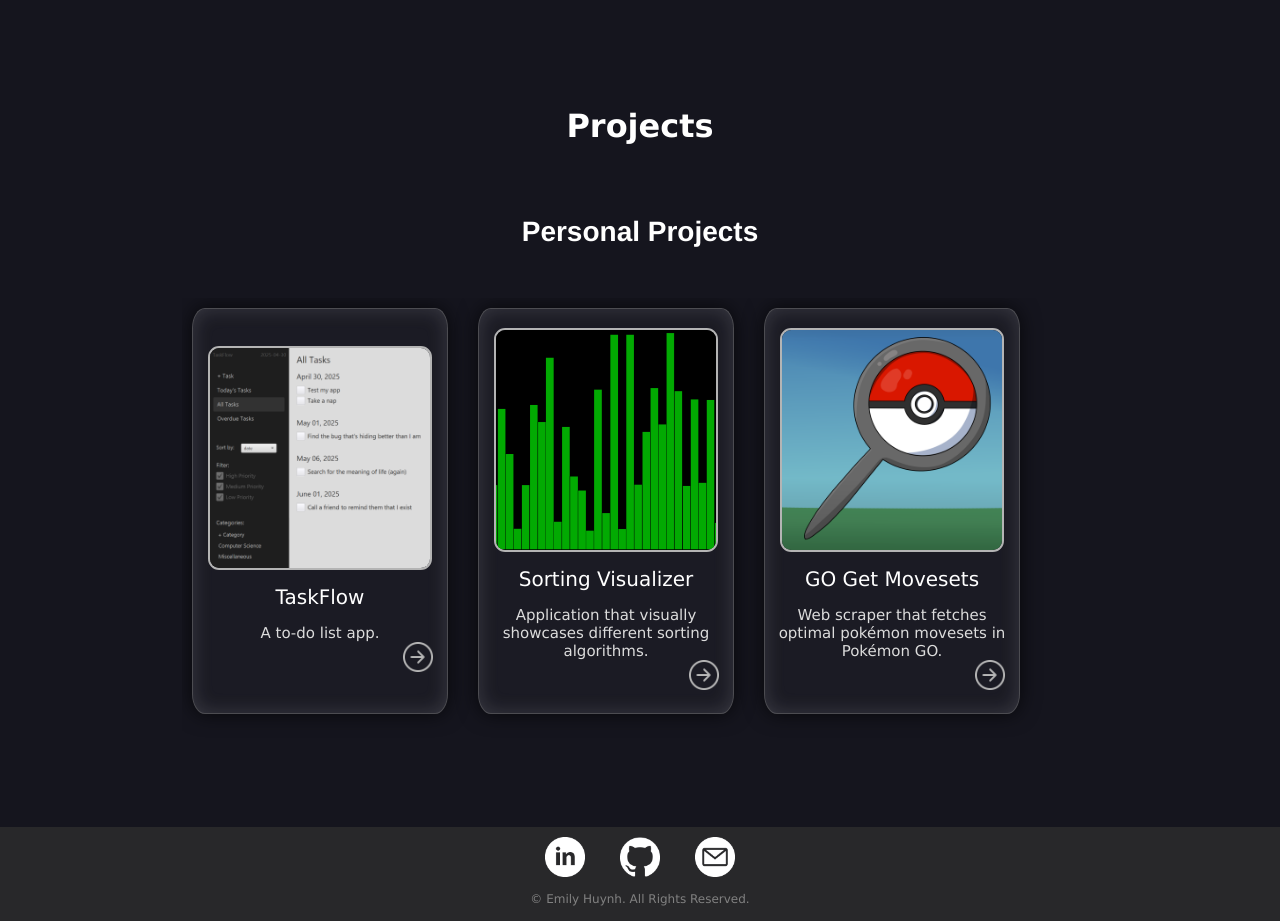
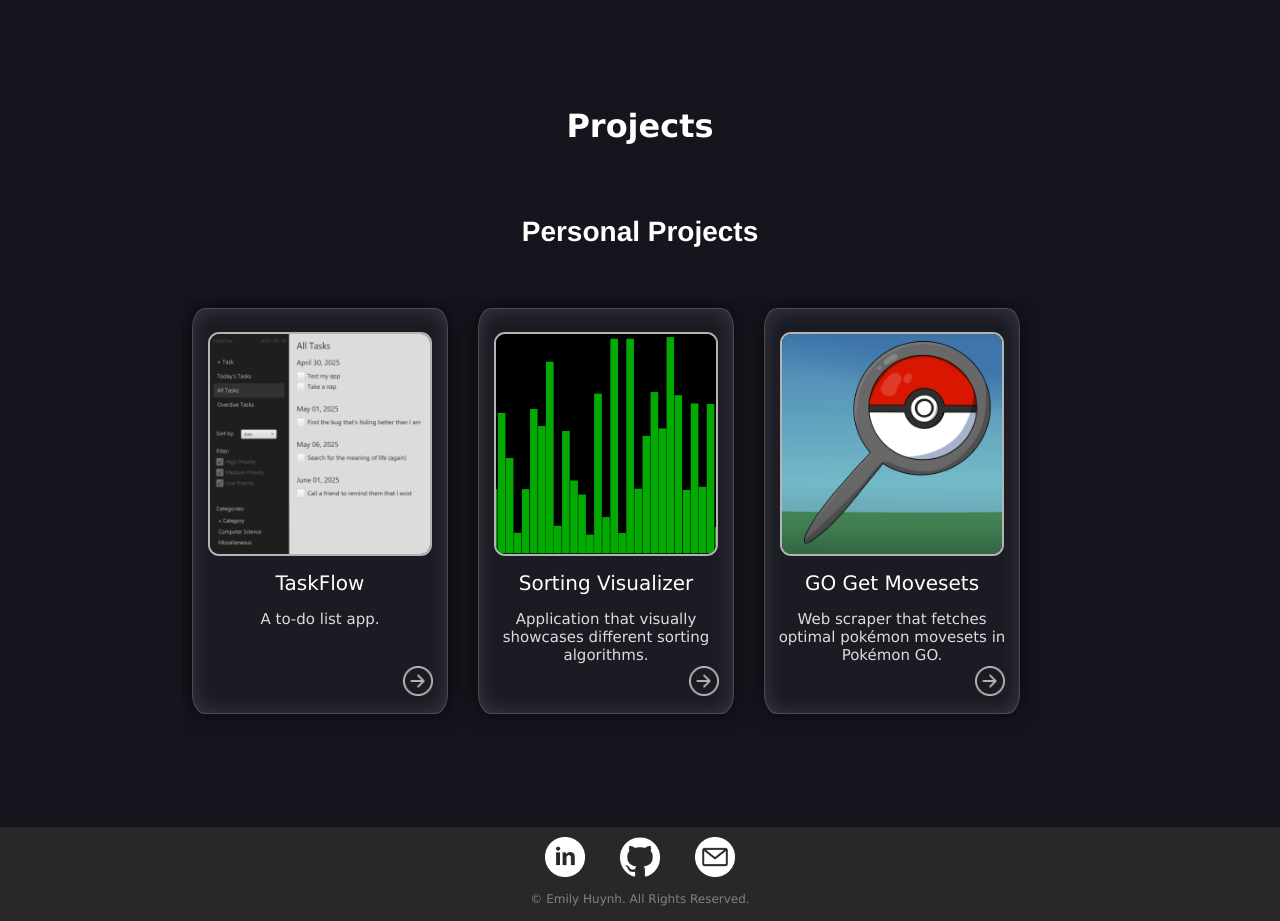
Before and after one commit to emiHuy/emiHuy.github.io, a plain HTML site: page index.html in a window 1280 px wide. Shown: the part 1656-2577 px from the top of the page. Drawn offline with Linux system fonts and the light colour scheme.

Commit message:
Update styles.css

```diff
--- a/styles.css
+++ b/styles.css
@@ -17,6 +17,7 @@ body {
     margin: 0;
 }
 
+/* Header and Navbar */
 .header {
     top: 10px;
     position: sticky;
@@ -63,6 +64,7 @@ body {
     animation: gradient 0.02s ease-in-out both;
 }
 
+/* Home Section */
 .home {
     height: 100vh;
     display: flex;
@@ -168,6 +170,7 @@ body {
     padding: 8px;
 }
 
+/* About Section */
 .about {
     height: auto;
     display: flex;
@@ -242,6 +245,7 @@ body {
     color: white;
 }
 
+/* Projects Section */
 .projects {
     height: auto;
     display: flex;
@@ -351,12 +355,14 @@ body {
     font-size: 15px;
     text-align: center;
     font-family: verdana, sans-serif;
+    height: 46px;
 }
 
 .arrow {
     margin-left: 195px;
     width: 30px;
     height: 30px;
+    translate: 0 10px;
     scale: 1;
     filter: brightness(0) saturate(100%) invert(36%) saturate(0) brightness(200%);
     transition: scale 0.2s ease;
@@ -372,6 +378,7 @@ body {
     filter: brightness(0) saturate(100%) invert(22%) sepia(73%) saturate(600%) hue-rotate(190deg) brightness(100%) contrast(87%);
 }
 
+/* Footer */
 footer {
     background-color: rgb(40,40,42);
     height: auto;
```
